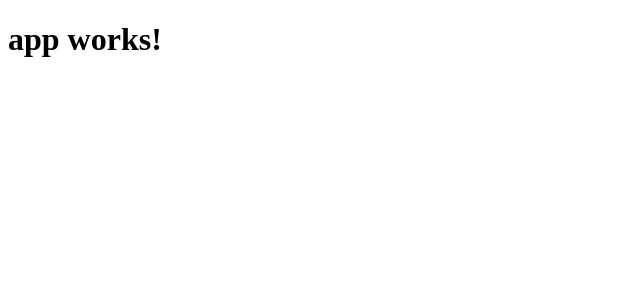
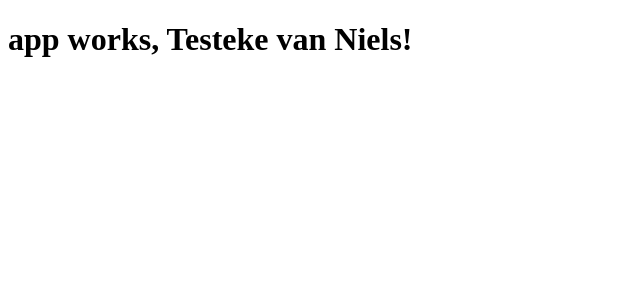
Before and after one commit to Vrolijkx/bike-to-work, an Angular app: page / in a window 1280 px wide. Shown: the top 300 px of the page, without its empty margins (0-640 px from the left). Built offline with nearby package versions, Linux system fonts and the light colour scheme.

Commit message:
Issue_1: Testeke van Niels

```diff
--- a/src/app/app.component.ts
+++ b/src/app/app.component.ts
@@ -6,5 +6,5 @@ import { Component } from '@angular/core';
   styleUrls: ['./app.component.css']
 })
 export class AppComponent {
-  title = 'app works!';
+  title = 'app works, Testeke van Niels!';
 }
```
